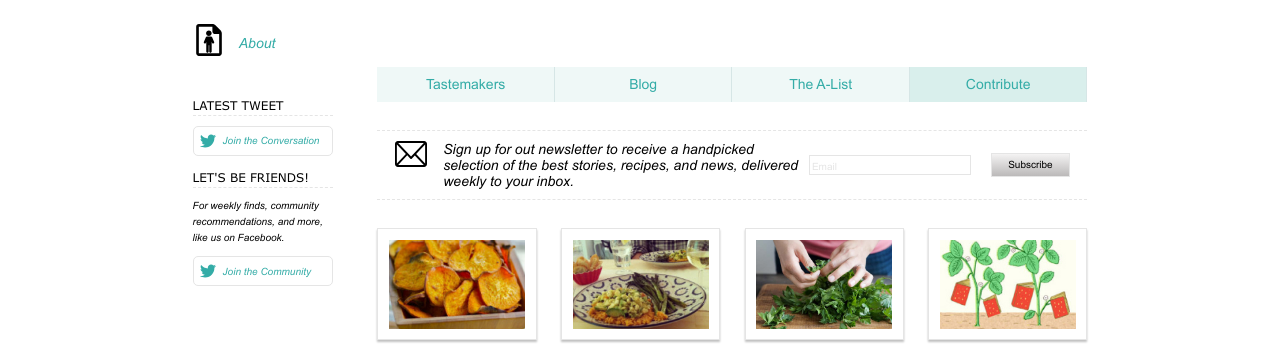
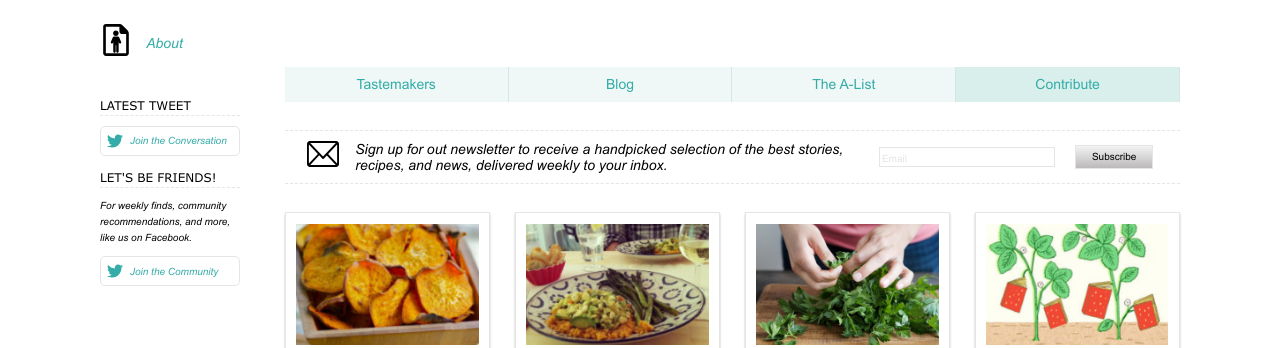
Before and after one commit to eprikhodko/dd-practice-html-css, a website built with webpack: page src/index.html in a window 1280 px wide. Shown: the part 427-775 px from the top of the page. Built offline with nearby package versions, Linux system fonts and the light colour scheme; files whose address does not match are found by name.

Commit message:
feat: adjust page for extra-large screens

```diff
--- a/src/scss/abstracts/_variables.scss
+++ b/src/scss/abstracts/_variables.scss
@@ -17,7 +17,7 @@ $verdana-font: Verdana, Arial, sans-serif;
 $small: 580px;
 $medium: 768px;
 $large: 992px;
-$extra-large: 1100px;
+$extra-large: 1176px;
 
 // Paddings
 
--- a/src/scss/components/_container-main.scss
+++ b/src/scss/components/_container-main.scss
@@ -2,4 +2,8 @@
   max-width: 710px;
   margin: 0 auto;
   // border: 1px solid magenta;
+
+  @media (min-width: $extra-large) {
+    max-width: 896px;
+  }
 }
--- a/src/scss/layout/_general_layout.scss
+++ b/src/scss/layout/_general_layout.scss
@@ -4,10 +4,17 @@
   max-width: 896px;
   margin: 0 auto;
   // border: 1px solid salmon;
+
+  @media (min-width: $large) {
+    max-width: 1080px;
+  }
 }
 
 .container-flex {
+  // justify-content: space-between;
   //   background: green;
+  // width: 100%;
+  // border: 1px solid;
 
   @media (min-width: $large) {
     display: flex;
```
